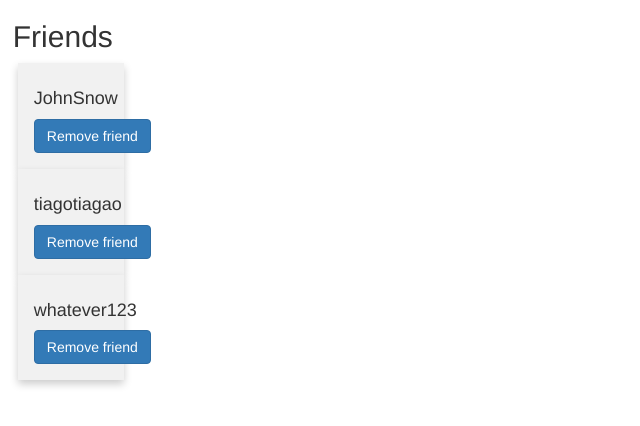
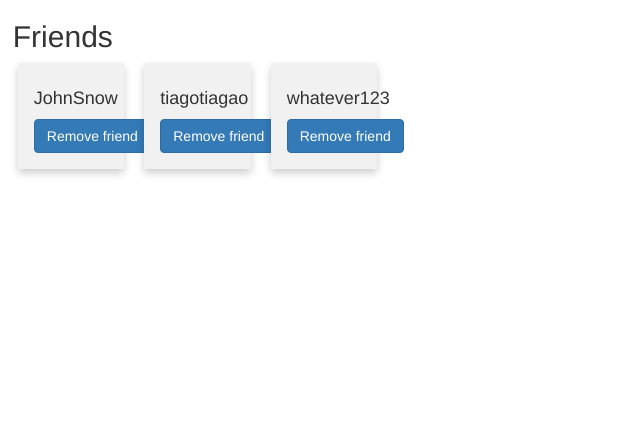
Before and after one commit to JeronimoMendes/UoMe-Dep, a Django app: page /friends/ in a window 1280 px wide. Shown: the part 82-508 px from the top of the page, without its empty margins (0-640 px from the left). Run offline with Django 3.2, Linux system fonts and the light colour scheme; a user stored in the database is signed in; data comes from the database, SQL or seed files in the repository; both versions use the stored data as it was after the commit; some libraries are stand-ins or nearby versions.

Commit message:
Fix card like structure

```diff
--- a/users/templates/base.html
+++ b/users/templates/base.html
@@ -18,6 +18,7 @@
 <!-- Latest compiled JavaScript -->
 <script src="https://maxcdn.bootstrapcdn.com/bootstrap/3.4.1/js/bootstrap.min.js"></script>
 
+<meta name="viewport" content="width=device-width, initial-scale=1" />
 
 <!-- Image and text -->
 <nav class="navbar navbar-light bg-light">
--- a/users/templates/users/friends.html
+++ b/users/templates/users/friends.html
@@ -5,8 +5,8 @@
 {% if friend_requests %}
     <h2>Friend requests</h2>
     <div class="row">
-        <div class="column">
-            {% for request in friend_requests %}
+        {% for request in friend_requests %}
+            <div class="column">
                 <div class="card">
                     <h4>{{request.from_user}}</h4>
                     <form>
@@ -14,8 +14,8 @@
                         <input type="hidden" value={{request.from_user}} name="friend_request">
                     </form>
                 </div>
-            {% endfor %}
-        </div>
+            </div>
+        {% endfor %}
     </div>
     <hr>
 {% endif %}
@@ -23,8 +23,8 @@
 <h2>Friends</h2>
 {% if friends %}
     <div class="row">
-        <div class="column">
-            {% for friend in friends %}
+        {% for friend in friends %}
+            <div class="column">
                 <div class="card">
                     <h4>{{friend.user.username}}</h4>
                     <form>
@@ -32,8 +32,8 @@
                         <input type="hidden" value={{friend.user.username}} name="user2">
                     </form>
                 </div>
-            {% endfor %}
-        </div>
+            </div>
+        {% endfor %}
     </div>
 {% else %}<h4>You got no friends :( ...</h4>
 {% endif %}
@@ -51,7 +51,6 @@
     width: 10%;
     padding: 0 10px;
     padding-bottom: 16px;
-
   }
 
 /* Remove extra left and right margins, due to padding in columns */
```
Also changed, not shown: db.sqlite3.
